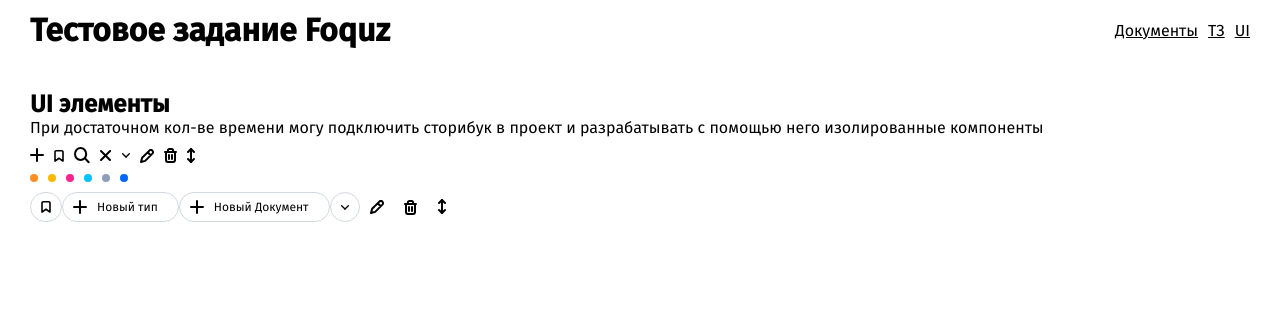
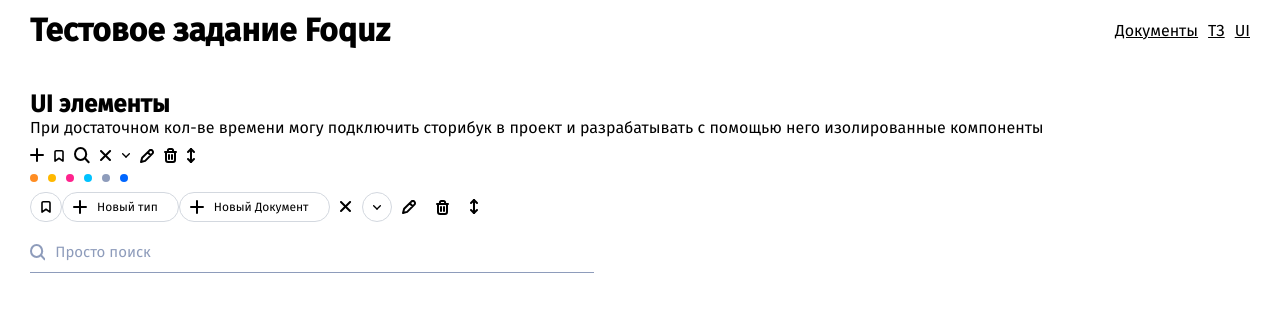
Before and after one commit to DanilChugaev/foquz-docs, a Vue app: page /ui in a window 1280 px wide. Shown: the top 312 px of the page. Built offline with nearby package versions, Linux system fonts and the light colour scheme.

Commit message:
adds input

```diff
--- a/src/assets/scss/variables/colors.scss
+++ b/src/assets/scss/variables/colors.scss
@@ -1,5 +1,8 @@
 :root {
     --black-color: #000;
+    --blue-color: #0066FF;
+    --light-blue-color: #00C2FF;
+    --pink-color: #FF238D;
 
     --text-color: var(--black-color);
     --text-hover-color: #274056;
@@ -7,4 +10,6 @@
     --border-color: #D3D8DF;
 
     --indicator-shadow-color: rgba(0, 0, 0, 0.25);
+
+    --input-main-color: #8E9CBB;
 }
--- a/src/components/button.vue
+++ b/src/components/button.vue
@@ -1,8 +1,10 @@
 <template>
     <button
-        class="button"
+        :class="{
+            'button': true,
+            'button--has-border': hasBorder,
+        }"
         type="button"
-        :class="viewClass"
         @click="click"
     >
         <span v-if="hasIconSlot" class="button__icon">
@@ -28,25 +30,6 @@ export default {
     },
 
     computed: {
-        /** Навешиваем классы состояний */
-        viewClass(): Array<string> {
-            const result = [];
-
-            if (this.hasIconSlot) {
-                result.push('button--has-icon');
-            }
-
-            if (this.hasDefaultSlot) {
-                result.push('button--has-default');
-            }
-
-            if (this.hasBorder) {
-                result.push('button--has-border');
-            }
-
-            return result;
-        },
-
         /** Имеет ли кнопка содержимое в дефолтном слоте */
         hasDefaultSlot(): boolean {
             return Boolean(this.$slots.default);
@@ -77,12 +60,13 @@ export default {
         color: var(--text-color);
         outline: none;
         cursor: pointer;
-        border-radius: 50px;
+        border-radius: none;
         border: none;
         min-width: 30px;
         min-height: 30px;
         padding: 0 var(--spacer-b);
         background-color: transparent;
+        transition: transform 0.1s ease-out;
 
         &:active {
             transform: scale(0.96);
@@ -98,15 +82,9 @@ export default {
             padding: 0 var(--spacer-b);
         }
 
-        &--has-default {
-        }
-
-        &--has-icon {
-
-        }
-
         &--has-border {
             border: 1px solid var(--border-color);
+            border-radius: 50px;
         }
     }
 </style>
--- /dev/null
+++ b/src/components/input.vue
@@ -0,0 +1,156 @@
+<template>
+    <div
+        :class="{
+            'input-container': true,
+            'input-container--has-focus': hasFocus,
+        }"
+    >
+        <IconLoop class="input-container__loop-icon"/>
+
+        <input
+            class="input-container__input"
+            type="text"
+            :value="modelValue"
+            :placeholder="placeholder"
+            @focus="hasFocus = true"
+            @blur="hasFocus = false"
+            @input="handleInput"
+            @keyup.esc="handleKeyupEsc"
+        >
+
+        <UiButton
+            :class="{
+                'input-container__close-button': true,
+                'input-container__close-button--is-active': modelValue,
+            }"
+            :has-border="false"
+            @click="handleClickClose"
+        >
+            <template #icon>
+                <IconClose class="input-container__close-icon"/>
+            </template>
+        </UiButton>
+    </div>
+</template>
+
+<script lang="ts">
+import IconLoop from '~/components/icons/loop.vue';
+import IconClose from '~/components/icons/close.vue';
+import UiButton from '~/components/button.vue';
+
+export default {
+    name: 'ui',
+
+    components: {
+        IconLoop,
+        IconClose,
+        UiButton,
+    },
+
+    props: {
+        modelValue: {
+            type: [String, Number],
+            required: true,
+        },
+        placeholder: {
+            type: [String, Number],
+            default: 'Поиск',
+        },
+    },
+
+    emits: ['update:modelValue'],
+
+    data() {
+        return {
+            hasFocus: false,
+        };
+    },
+
+    methods: {
+        /** Очищение значения инпута при нажатии на Esc */
+        handleKeyupEsc(): void {
+            this.handleInput('');
+        },
+
+        /** Очищение значения инпута при нажатии на крестик */
+        handleClickClose(): void {
+            this.handleInput('');
+        },
+
+        /** Передача значения инпута предку */
+        handleInput(value: string): void {
+            if (value && value.target) {
+                this.$emit('update:modelValue', value.target.value);
+            } else {
+                this.$emit('update:modelValue', '');
+            }
+        }
+    },
+};
+</script>
+
+<style scoped lang="scss">
+    .input-container {
+        display: flex;
+        align-items: center;
+        position: relative;
+        width: 100%;
+        max-width: 564px;
+        overflow: hidden;
+        padding-right: var(--spacer-f);
+        border-bottom: 1px solid var(--input-main-color);
+        transition: border-color 0.2s ease-out;
+
+        &__loop-icon {
+            color: var(--input-main-color);
+            margin-right: var(--spacer-b);
+        }
+
+        &__close-icon {
+            color: var(--pink-color);
+        }
+
+        &__close-button {
+            position: absolute;
+            right: 0;
+            transition: opacity 0.2s ease-out;
+            user-select: none;
+            pointer-events: none;
+            opacity: 0;
+
+            &--is-active {
+                user-select: auto;
+                pointer-events: all;
+                opacity: 1;
+            }
+        }
+
+        &__input {
+            border: none;
+            outline: none;
+            height: 40px;
+            width: 100%;
+            font-size: 15px;
+            line-height: 100%;
+            color: var(--text-color);
+            background-color: transparent;
+        }
+
+        &--has-focus {
+            border-bottom-color: var(--blue-color);
+        }
+
+        ::placeholder {
+            color: var(--input-main-color);
+            opacity: 1;
+        }
+
+        :-ms-input-placeholder {
+            color: var(--input-main-color);
+        }
+
+        ::-ms-input-placeholder {
+            color: var(--input-main-color);
+        }
+    }
+</style>
--- a/src/pages/docs.vue
+++ b/src/pages/docs.vue
@@ -30,6 +30,12 @@
             </div>
         </div>
 
+        <div class="docs__container">
+            <UiInput
+                v-model="searchValue"
+                class="docs__search"
+            />
+        </div>
     </div>
 </template>
 
@@ -37,6 +43,7 @@
 import IconPlus from '~/components/icons/plus.vue';
 import IconBookmark from '~/components/icons/bookmark.vue';
 import UiButton from '~/components/button.vue';
+import UiInput from '~/components/input.vue';
 
 export default {
     name: 'docs',
@@ -45,6 +52,13 @@ export default {
         IconPlus,
         IconBookmark,
         UiButton,
+        UiInput,
+    },
+
+    data() {
+        return {
+            searchValue: '',
+        };
     },
 };
 </script>
@@ -70,5 +84,9 @@ export default {
         &__actions {
             gap: var(--spacer-b);
         }
+
+        &__search {
+            margin-top: var(--spacer-d);
+        }
     }
 </style>
--- a/src/pages/ui.vue
+++ b/src/pages/ui.vue
@@ -48,6 +48,12 @@
                 </template>
             </UiButton>
 
+            <UiButton :has-border="false">
+                <template #icon>
+                    <IconClose />
+                </template>
+            </UiButton>
+
             <UiButton>
                 <template #icon>
                     <IconArrow />
@@ -72,6 +78,14 @@
                 </template>
             </UiButton>
         </div>
+
+        <div class="container">
+            <UiInput
+                v-model="value"
+                placeholder="Просто поиск"
+            />
+            <p>{{ value }}</p>
+        </div>
     </div>
 </template>
 
@@ -86,6 +100,7 @@ import IconDelete from '~/components/icons/delete.vue';
 import IconMove from '~/components/icons/move.vue';
 import Indicator from '~/components/indicator.vue';
 import UiButton from '~/components/button.vue';
+import UiInput from '~/components/input.vue';
 
 export default {
     name: 'ui',
@@ -101,6 +116,13 @@ export default {
         IconMove,
         Indicator,
         UiButton,
+        UiInput,
+    },
+
+    data() {
+        return {
+            value: '',
+        };
     },
 };
 </script>
```
